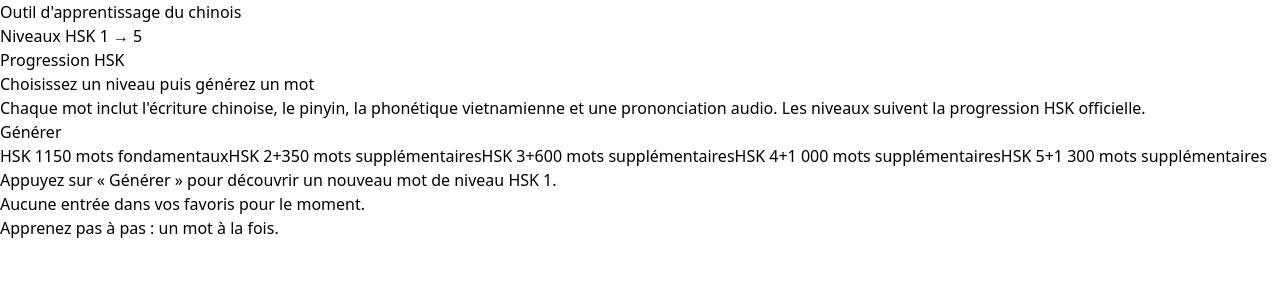
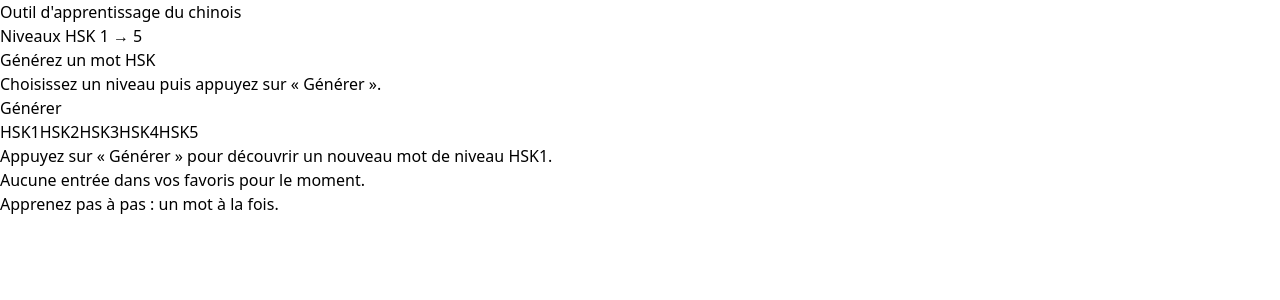
Before and after one commit to HanhNGUYEN-PM/Vocab_de_Hanh, a React (Vite) app: page / in a window 1280 px wide. Shown: the top 300 px of the page. Built offline with nearby package versions, Linux system fonts and the light colour scheme.

Commit message:
Simplify HSK picker and stabilize audio

```diff
--- a/src/App.tsx
+++ b/src/App.tsx
@@ -60,16 +60,21 @@ const App: React.FC = () => {
   };
 
   const handlePlayAudio = (item: VocabularyItem) => {
+    try {
       if (item.audioUrl) {
         const audio = new Audio(item.audioUrl);
-      audio.play();
+        void audio.play();
         return;
       }
 
       if ('speechSynthesis' in window) {
         const utterance = new SpeechSynthesisUtterance(item.chinese || item.pinyin);
         utterance.lang = 'zh-CN';
+        speechSynthesis.cancel();
         speechSynthesis.speak(utterance);
+      }
+    } catch (error) {
+      console.error('Échec de la lecture audio :', error);
     }
   };
 
--- a/src/components/WordGenerator.tsx
+++ b/src/components/WordGenerator.tsx
@@ -11,12 +11,12 @@ interface WordGeneratorProps {
   onPlayAudio: (item: VocabularyItem) => void;
 }
 
-const levels: { value: DifficultyLevel; label: string; description: string }[] = [
-  { value: 'HSK1', label: 'HSK 1', description: '150 mots fondamentaux' },
-  { value: 'HSK2', label: 'HSK 2', description: '+350 mots supplémentaires' },
-  { value: 'HSK3', label: 'HSK 3', description: '+600 mots supplémentaires' },
-  { value: 'HSK4', label: 'HSK 4', description: '+1 000 mots supplémentaires' },
-  { value: 'HSK5', label: 'HSK 5', description: '+1 300 mots supplémentaires' },
+const levels: { value: DifficultyLevel; label: string }[] = [
+  { value: 'HSK1', label: 'HSK1' },
+  { value: 'HSK2', label: 'HSK2' },
+  { value: 'HSK3', label: 'HSK3' },
+  { value: 'HSK4', label: 'HSK4' },
+  { value: 'HSK5', label: 'HSK5' },
 ];
 
 const formatLevelLabel = (level: DifficultyLevel) =>
@@ -35,12 +35,8 @@ const WordGenerator: React.FC<WordGeneratorProps> = ({
     <div className="bg-white rounded-xl shadow-lg p-6 md:p-8">
       <div className="flex flex-col md:flex-row md:items-center md:justify-between gap-4 mb-6">
         <div>
-          <p className="text-sm uppercase tracking-wide text-indigo-500 font-semibold">Progression HSK</p>
-          <h2 className="text-2xl font-bold text-slate-800">Choisissez un niveau puis générez un mot</h2>
-          <p className="text-slate-600 mt-2">
-            Chaque mot inclut l'écriture chinoise, le pinyin, la phonétique vietnamienne et une prononciation audio.
-            Les niveaux suivent la progression HSK officielle.
-          </p>
+          <h2 className="text-2xl font-bold text-slate-800">Générez un mot HSK</h2>
+          <p className="text-slate-600 mt-1">Choisissez un niveau puis appuyez sur « Générer ».</p>
         </div>
         <button
           onClick={onGenerate}
@@ -61,16 +57,7 @@ const WordGenerator: React.FC<WordGeneratorProps> = ({
                 : 'bg-slate-50 text-slate-700 border-slate-200 hover:bg-slate-100'
             }`}
           >
-            <div className="flex flex-col text-left leading-tight">
-              <span>{level.label}</span>
-              <span
-                className={`text-[11px] font-normal sm:text-xs md:text-[11px] ${
-                  selectedLevel === level.value ? 'text-indigo-50/90' : 'text-slate-500'
-                }`}
-              >
-                {level.description}
-              </span>
-            </div>
+            {level.label}
           </button>
         ))}
       </div>
```
Lines whose indentation alone changed are shown as unchanged.
